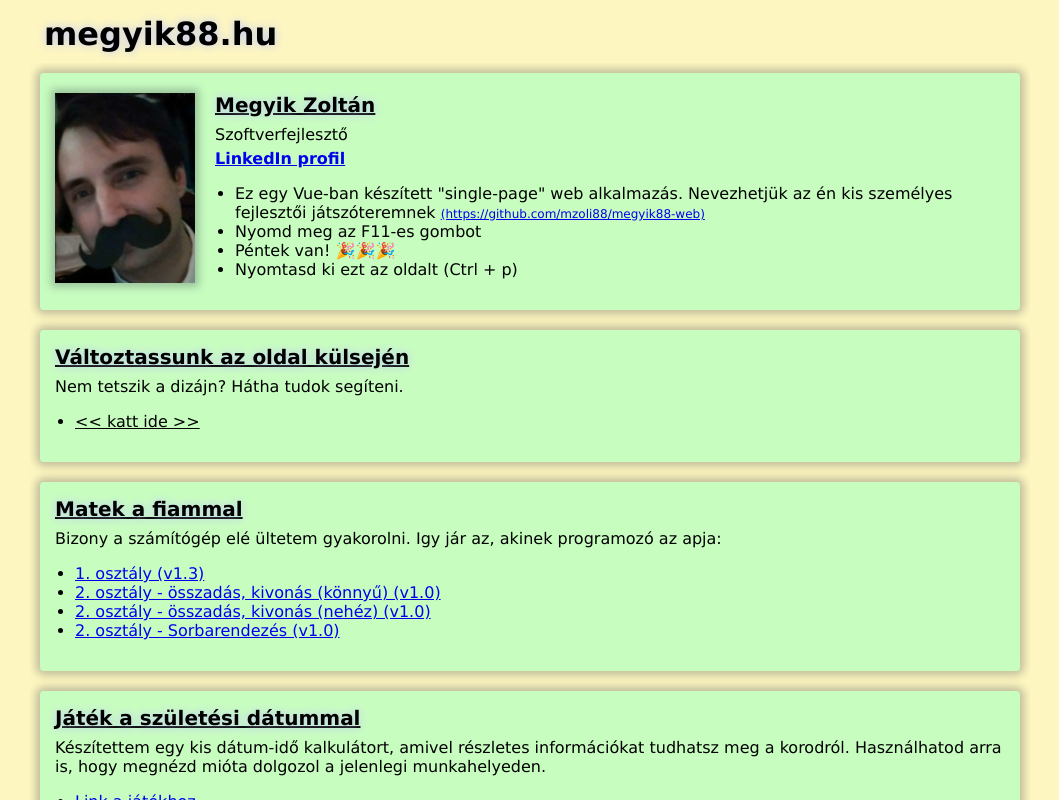
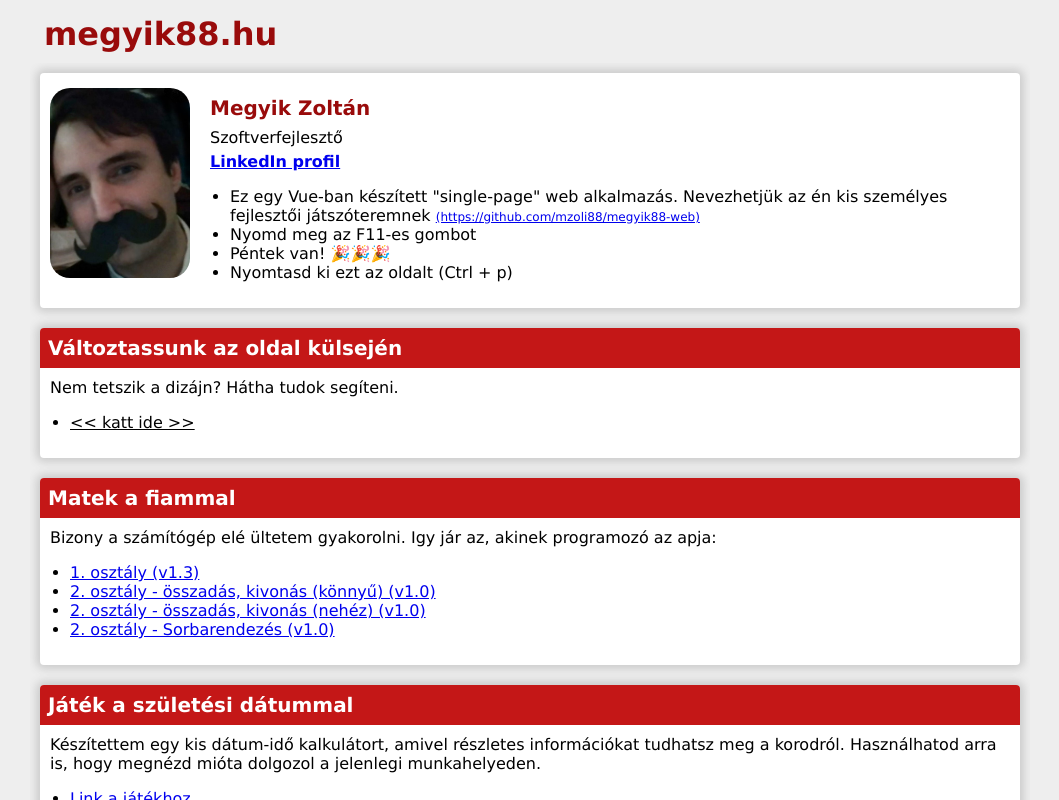
Before and after one commit to mzoli88/megyik88-web, a Vue app: page / in a window 1280 px wide. Shown: the whole page, without its empty margins (110-1169 px from the left). Built offline with nearby package versions, Linux system fonts and the light colour scheme.

Commit message:
style red

```diff
--- a/src/App.vue
+++ b/src/App.vue
@@ -4,7 +4,7 @@
     <div id="app" v-show="showWrap">
       <div class="main_page">
         <div class="bHeader noPrint">
-          <h1>megyik88.hu</h1>
+          <h1 class="site_name">megyik88.hu</h1>
         </div>
         <div class="sHeader noPrint"></div>
         <div class="content">
@@ -53,11 +53,11 @@ export default {
     console.log("̄¯_(ツ)_/¯");
   },
   data: function name() {
-    document.body.className = document.body.className = "style_green";
+    document.body.className = document.body.className = "style_red";
     return {
       isIE: false || !!document.documentMode,
       showWrap: true,
-      style: "style_green",
+      style: "style_red",
     };
   },
   watch: {
@@ -82,4 +82,21 @@ export default {
   font-size: 80px;
   margin: 40px;
 }
+
+.site_name {
+  animation: lights 20s 10s linear infinite;
+  text-decoration: none;
+}
+
+@keyframes lights {
+  0% {
+    text-shadow: -10px 5px 2px #33333300;
+  }
+  5% {
+    text-shadow: 0px 5px 2px #333333dd;
+  }
+  10% {
+    text-shadow: 15px 5px 2px #33333300;
+  }
+}
 </style>
--- a/src/main.js
+++ b/src/main.js
@@ -13,6 +13,7 @@ import './styles/style_apache.css';
 import './styles/style_colorfull.css';
 import './styles/style_simple.css';
 import './styles/style_green.css';
+import './styles/style_red.css';
 import './styles/print.css';
 
 import Box from './componets/Box.vue';
--- /dev/null
+++ b/src/styles/style_red.css
@@ -0,0 +1,36 @@
+body.style_red {
+    background-color: #eee;
+}
+
+.style_red .site_name {
+    color: #990b0b;
+}
+
+.style_red .Box {
+    background-color: #fff;
+    border-radius: 4px;
+    box-shadow: 0 0 8px 4px #ccc;
+    padding: 0;
+}
+
+.style_red .BoxHeader {
+    color: #fff;
+    background-color: #c41717;
+    border-top-left-radius: 4px;
+    border-top-right-radius: 4px;
+    padding: 8px;
+    margin: 0;
+}
+
+.style_red .Box>.BoxCt {
+    padding: 10px;
+}
+
+.style_red .box_for_image .BoxHeader {
+    background-color: #fff;
+    color: #990b0b;
+}
+
+.style_red .megyik88_img {
+    border-radius: 20px;
+}
--- a/src/views/Home.vue
+++ b/src/views/Home.vue
@@ -189,8 +189,12 @@ export default {
           this.style_btn_text = "<< Következő >>";
           App.style = "style_black";
           break;
+        case 19:
+          this.style_btn_text = "<< Következő >>";
+          App.style = "style_green";
+          break;
         default:
-          App.style = "style_green";
+          App.style = "style_red";
           this.style_count = 15;
           break;
       }
```
